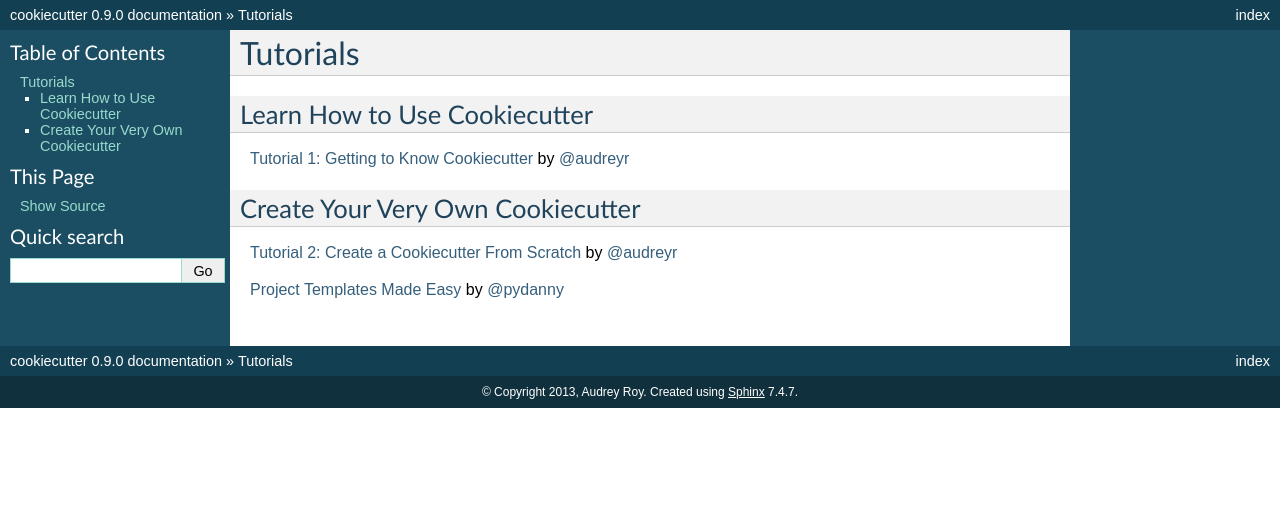
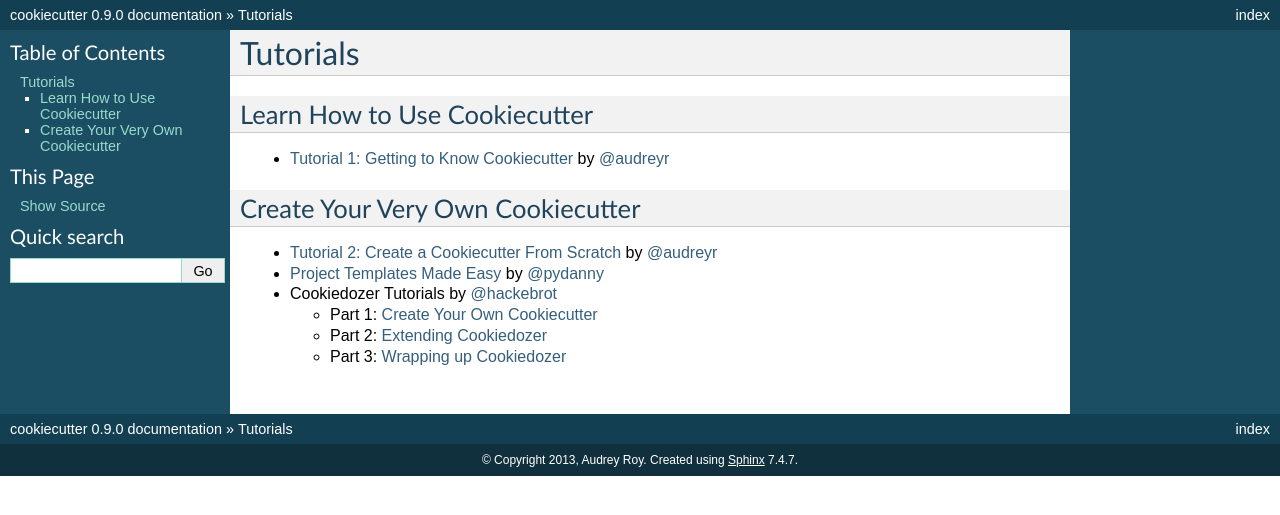
Before and after one commit to c-allen-tech/cookie, a Sphinx documentation site: the page built from docs/tutorials.rst, in a window 1280 px wide. Shown: the top 515 px of the page. Built offline with Sphinx 7.4.7, drawn with Linux system fonts in a browser that asks for light colours; formulas are drawn with MathJax 3; the version number is read from the project's files by our own code.

Commit message:
Add Cookiedozer tutorials by @hackebrot

```diff
--- a/docs/tutorials.rst
+++ b/docs/tutorials.rst
@@ -5,18 +5,29 @@ Tutorials
 Learn How to Use Cookiecutter
 -----------------------------
 
-:doc:`tutorial1` by `@audreyr`_
+* :doc:`tutorial1` by `@audreyr`_
 
 
 Create Your Very Own Cookiecutter
 ---------------------------------
 
-:doc:`tutorial2` by `@audreyr`_
+* :doc:`tutorial2` by `@audreyr`_
 
-`Project Templates Made Easy`_ by `@pydanny`_
+
+* `Project Templates Made Easy`_ by `@pydanny`_
+
+* Cookiedozer Tutorials by `@hackebrot`_
+
+  * Part 1: `Create Your Own Cookiecutter`_
+  * Part 2: `Extending Cookiedozer`_
+  * Part 3: `Wrapping up Cookiedozer`_
 
 
 .. _`Project Templates Made Easy`: http://www.pydanny.com/cookie-project-templates-made-easy.html
+.. _`Create Your Own Cookiecutter`: http://www.hackebrot.de/python/create-your-own-cookiecutter/
+.. _`Extending Cookiedozer`: http://www.hackebrot.de/python/extending-cookiedozer/
+.. _`Wrapping up Cookiedozer`: http://www.hackebrot.de/python/wrapping-up-cookiedozer/
 
 .. _`@audreyr`: https://github.com/audreyr
 .. _`@pydanny`: https://github.com/pydanny
+.. _`@hackebrot`: https://github.com/hackebrot
```
